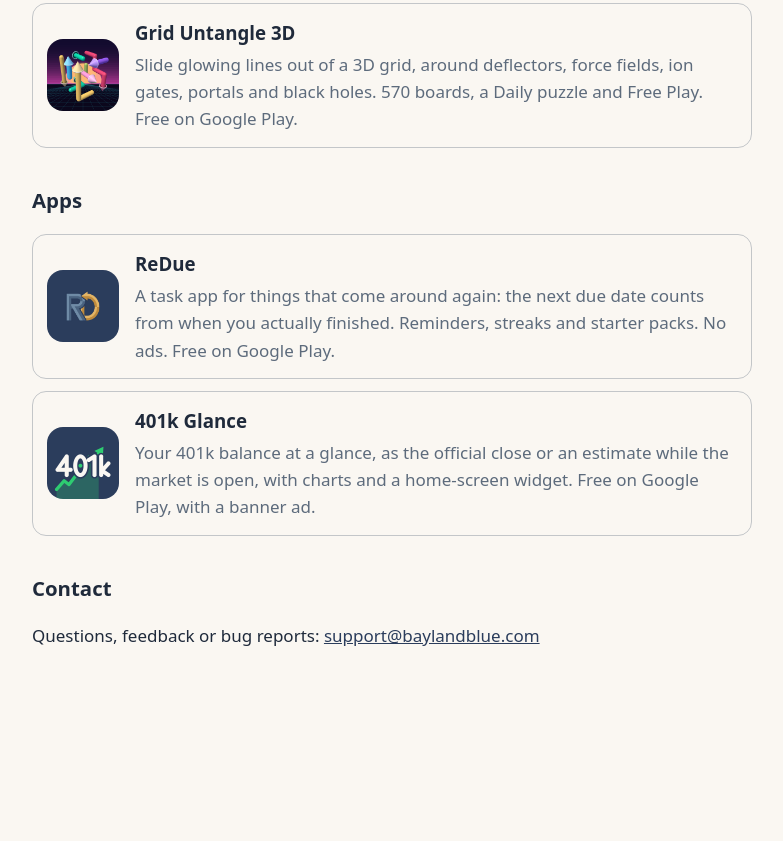
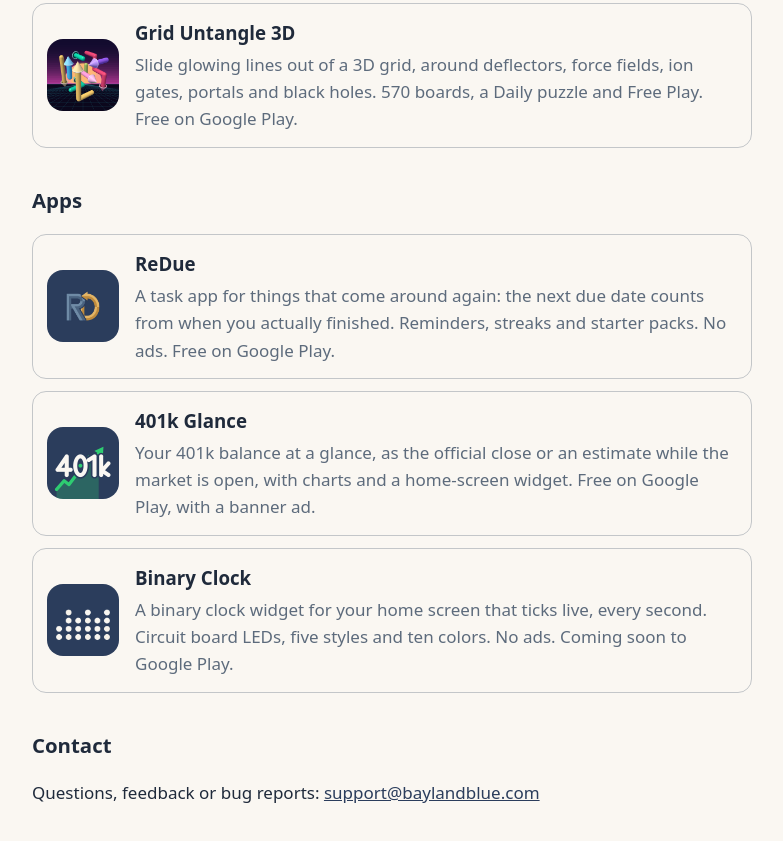
Before and after one commit to Baylandblue/baylandblue.github.io, a plain HTML site: page index.html in a window 1280 px wide. Shown: the part 978-1819 px from the top of the page, without its empty margins (248-1031 px from the left). Before the commit the page ends 1708 px from the top, so only its background shows below. Drawn offline with Linux system fonts and the light colour scheme.

Commit message:
Home page: Binary Clock card
Co-Authored-By: Claude Opus 5.5 <noreply@anthropic.com>

```diff
--- a/index.html
+++ b/index.html
@@ -87,6 +87,15 @@
   </span>
 </a>
 
+<a class="game" href="binaryclock/">
+  <img src="binaryclock/images/app_icon.png" alt="" width="96" height="96">
+  <span>
+    <strong>Binary Clock</strong>
+    <span class="meta">A binary clock widget for your home screen that ticks live, every second.
+    Circuit board LEDs, five styles and ten colors. No ads. Coming soon to Google Play.</span>
+  </span>
+</a>
+
 <h2>Contact</h2>
 <p>Questions, feedback or bug reports:
 <a href="mailto:support@baylandblue.com">support@baylandblue.com</a></p>
```
